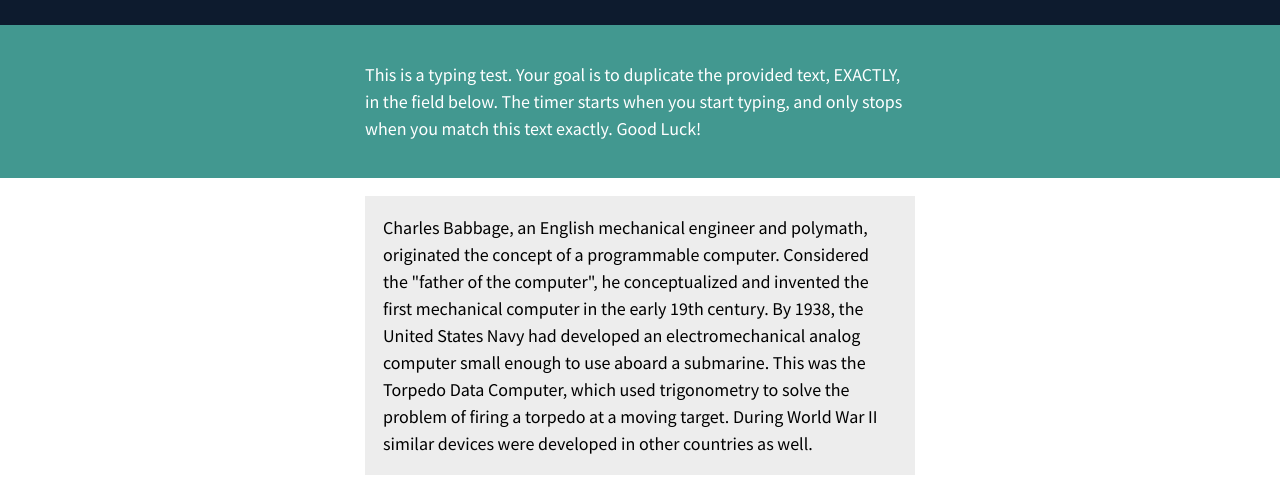
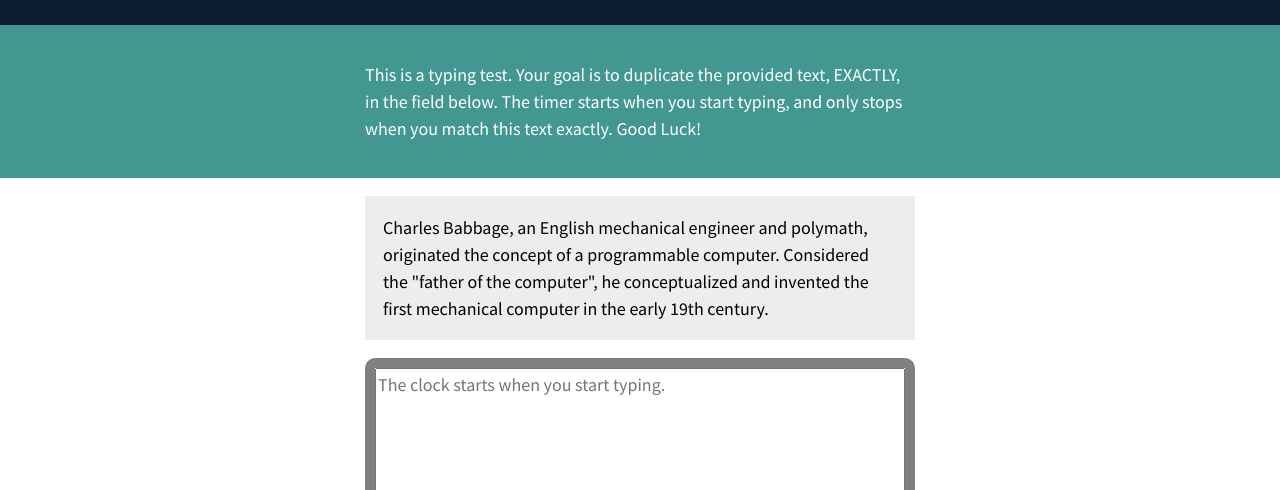
Before and after one commit to a5lam/Typing-Speed-Tester, a plain HTML site: page index.html in a window 1280 px wide. Shown: the part 113-603 px from the top of the page. Drawn offline with Linux system fonts and the light colour scheme.

Commit message:
Update index.html

```diff
--- a/index.html
+++ b/index.html
@@ -20,7 +20,7 @@
         </article><!-- .intro -->
         <section class="test-area">
             <div id="origin-text">
-                <p>Charles Babbage, an English mechanical engineer and polymath, originated the concept of a programmable computer. Considered the "father of the computer", he conceptualized and invented the first mechanical computer in the early 19th century. By 1938, the United States Navy had developed an electromechanical analog computer small enough to use aboard a submarine. This was the Torpedo Data Computer, which used trigonometry to solve the problem of firing a torpedo at a moving target. During World War II similar devices were developed in other countries as well.</p>
+                <p>Charles Babbage, an English mechanical engineer and polymath, originated the concept of a programmable computer. Considered the "father of the computer", he conceptualized and invented the first mechanical computer in the early 19th century.</p>
             </div><!-- #origin-text -->
 
             <div class="test-wrapper">
```
